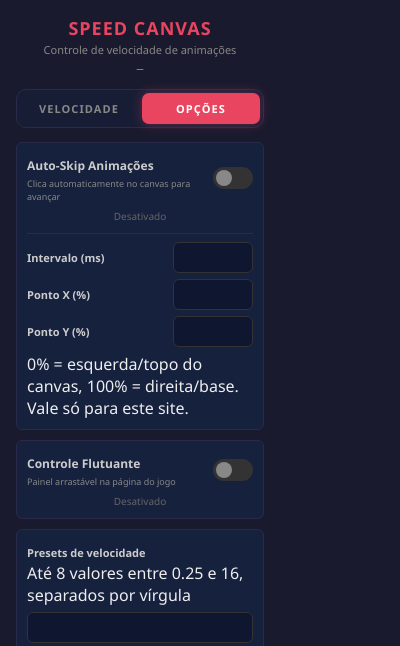
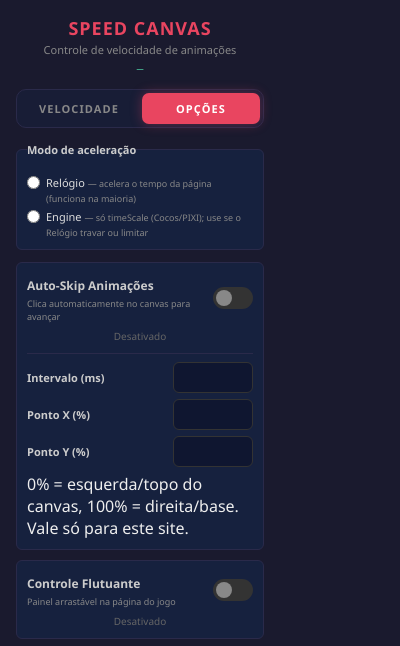
Before and after one commit to MarcBuzatto/canvas-speed-extension, a browser extension: page popup.html in a window 400 px wide. Both pictures are taken after a click on the tab "OPÇÕES". Shown: the top 646 px of the page. Drawn offline with Linux system fonts and the light colour scheme.

Commit message:
feat: seletor de modo de aceleração (relógio/engine) no popup
Co-Authored-By: Claude Opus 5.5 <noreply@anthropic.com>

```diff
--- a/popup.html
+++ b/popup.html
@@ -60,6 +60,13 @@
     }
 
     .custom-speed input { flex: 1; min-width: 0; }
+
+    .mode-group { border: none; margin: 0; padding: 0; }
+    .mode-group legend { font-size: 11px; color: #ccc; font-weight: 600; padding: 0; margin-bottom: 4px; }
+    .mode-option { display: flex; gap: 6px; align-items: flex-start; font-size: 11px; color: #ddd; margin-top: 4px; cursor: pointer; }
+    .mode-option input { margin: 1px 0 0; accent-color: #4ecca3; }
+    .mode-option .sublabel { font-size: 9px; color: #888; }
+    .mode-option input:focus-visible { outline: 2px solid #4ecca3; outline-offset: 2px; }
 
     input[type="number"], .text-input {
       background: #0f1630;
@@ -392,6 +399,18 @@
 
   <!-- Aba Opções -->
   <div class="tab-panel" id="tab-opcoes">
+    <fieldset class="skip-section mode-group" id="speedModeGroup" style="margin-bottom: 10px;">
+      <legend>Modo de aceleração</legend>
+      <label class="mode-option">
+        <input type="radio" name="speedMode" value="clock">
+        <span>Relógio <span class="sublabel">— acelera o tempo da página (funciona na maioria)</span></span>
+      </label>
+      <label class="mode-option">
+        <input type="radio" name="speedMode" value="engine">
+        <span>Engine <span class="sublabel">— só timeScale (Cocos/PIXI); use se o Relógio travar ou limitar</span></span>
+      </label>
+    </fieldset>
+
     <div class="skip-section">
       <div class="skip-toggle">
         <div>
--- a/popup.js
+++ b/popup.js
@@ -23,6 +23,7 @@ var presetsForm = document.getElementById("presetsForm");
 var presetsInput = document.getElementById("presetsInput");
 var presetsDefaultBtn = document.getElementById("presetsDefault");
 var presetsStatus = document.getElementById("presetsStatus");
+var speedModeInputs = document.querySelectorAll('input[name="speedMode"]');
 
 var COLOR_ACTIVE = "#e94560";
 var COLOR_OK = "#4ecca3";
@@ -70,6 +71,7 @@ function renderState(state) {
     btn.classList.toggle("active", active);
     btn.setAttribute("aria-pressed", active ? "true" : "false");
   });
+  speedModeInputs.forEach(function(input) { input.checked = input.value === state.speedMode; });
   skipToggle.checked = state.autoSkip;
   skipStatus.textContent = state.autoSkip ? "Auto-skip ativo" : "Desativado";
   skipStatus.style.color = state.autoSkip ? COLOR_ACTIVE : COLOR_OFF;
@@ -94,6 +96,7 @@ function renderInjectionStatus(state, summary) {
 function setControlsDisabled(disabled) {
   [slider, resetBtn, customSpeedInput, skipToggle, skipIntervalInput, skipXInput, skipYInput, floatingToggle]
     .forEach(function(el) { el.disabled = disabled; });
+  speedModeInputs.forEach(function(input) { input.disabled = disabled; });
   customSpeedForm.querySelector("button").disabled = disabled;
   presetsEl.querySelectorAll("button").forEach(function(btn) { btn.disabled = disabled; });
 }
@@ -201,6 +204,9 @@ customSpeedForm.addEventListener("submit", function(e) {
   updateSite({ speed: speed });
 });
 
+speedModeInputs.forEach(function(input) {
+  input.addEventListener("change", function() { if (input.checked) updateSite({ speedMode: input.value }); });
+});
 skipToggle.addEventListener("change", function() { updateSite({ autoSkip: skipToggle.checked }); });
 bindNumberField(skipIntervalInput, clampSkipInterval, "skipIntervalMs");
 bindNumberField(skipXInput, clampPercent, "skipX");
```
